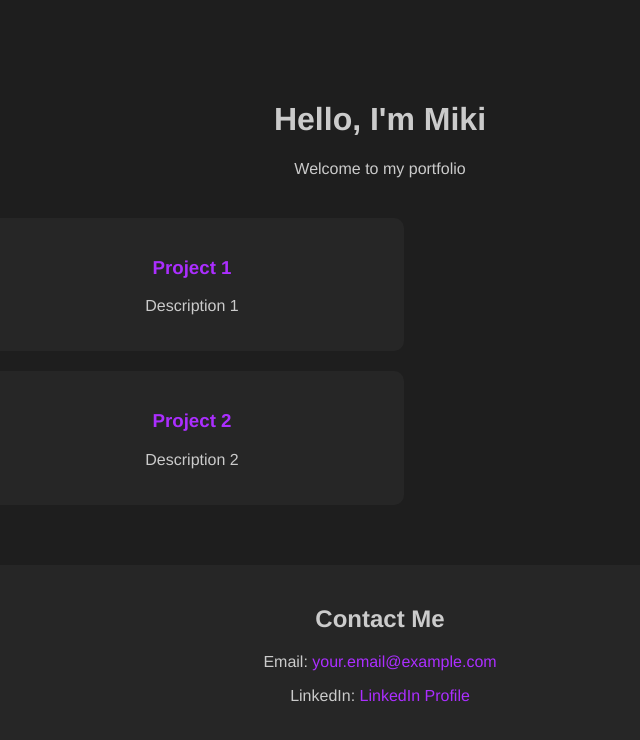
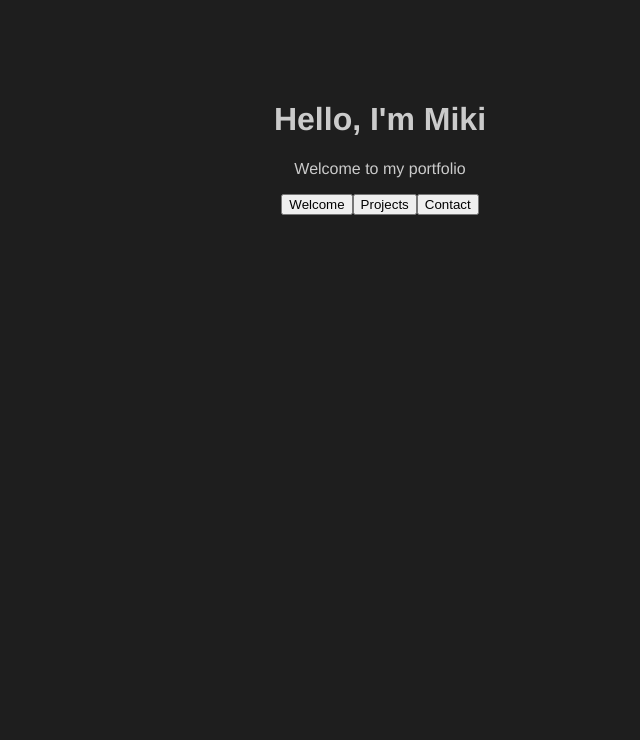
Before and after one commit to lordpiki/Portfolio-Site, a Vue app: page / in a window 1280 px wide. Shown: the top 740 px of the page, without its empty margins (260-900 px from the left). Built offline with nearby package versions, Linux system fonts and the light colour scheme.

Commit message:
Removed contact and projects from first site

```diff
--- a/src/components/PageIndex.vue
+++ b/src/components/PageIndex.vue
@@ -6,21 +6,14 @@
         <p>Welcome to my portfolio</p>
       </div>
 
-      <!-- Projects Showcase -->
-      <div class="projects">
-        <div v-for="project in projects" :key="project.id" class="project-card">
-          <h3>{{ project.name }}</h3>
-          <p>{{ project.description }}</p>
-          <!-- Add more project details as needed -->
-        </div>
+      <div class="navigation-bar">
+        <button @click="scrollToSection('welcome')">Welcome</button>
+        <button @click="scrollToSection('projects')">Projects</button>
+        <button @click="scrollToSection('contact')">Contact</button>
       </div>
 
-      <!-- Contact Section -->
-      <div class="contact">
-        <h2>Contact Me</h2>
-        <p>Email: <a href="mailto:your.email@example.com">your.email@example.com</a></p>
-        <p>LinkedIn: <a href="https://www.linkedin.com/in/your-linkedin-profile/">LinkedIn Profile</a></p>
-      </div>
+
+
     </div>
   </div>
 </template>
--- a/src/styles/PageIndex.css
+++ b/src/styles/PageIndex.css
@@ -10,44 +10,3 @@ body {
     margin: 0 auto;
     padding: 20px;
   }
-
-  .header {
-    text-align: center;
-    margin-bottom: 40px;
-    color: #cbcbcb;
-  }
-
-  .projects {
-    display: flex;
-    flex-wrap: wrap;
-    justify-content: space-between;
-  }
-
-  .project-card {
-    width: 48%;
-    margin-bottom: 20px;
-    padding: 20px;
-    background-color: #262626;
-    border-radius: 10px;
-  }
-
-  .project-card h3 {
-    color: #AB2EFF;
-  }
-
-  .contact {
-    text-align: center;
-    margin-top: 40px;
-    padding: 20px;
-    background-color: #262626;
-    border-radius: 10px;
-  }
-
-  .contact a {
-    color: #AB2EFF;
-    text-decoration: none;
-  }
-
-  .contact a:hover {
-    text-decoration: underline;
-  }
```
